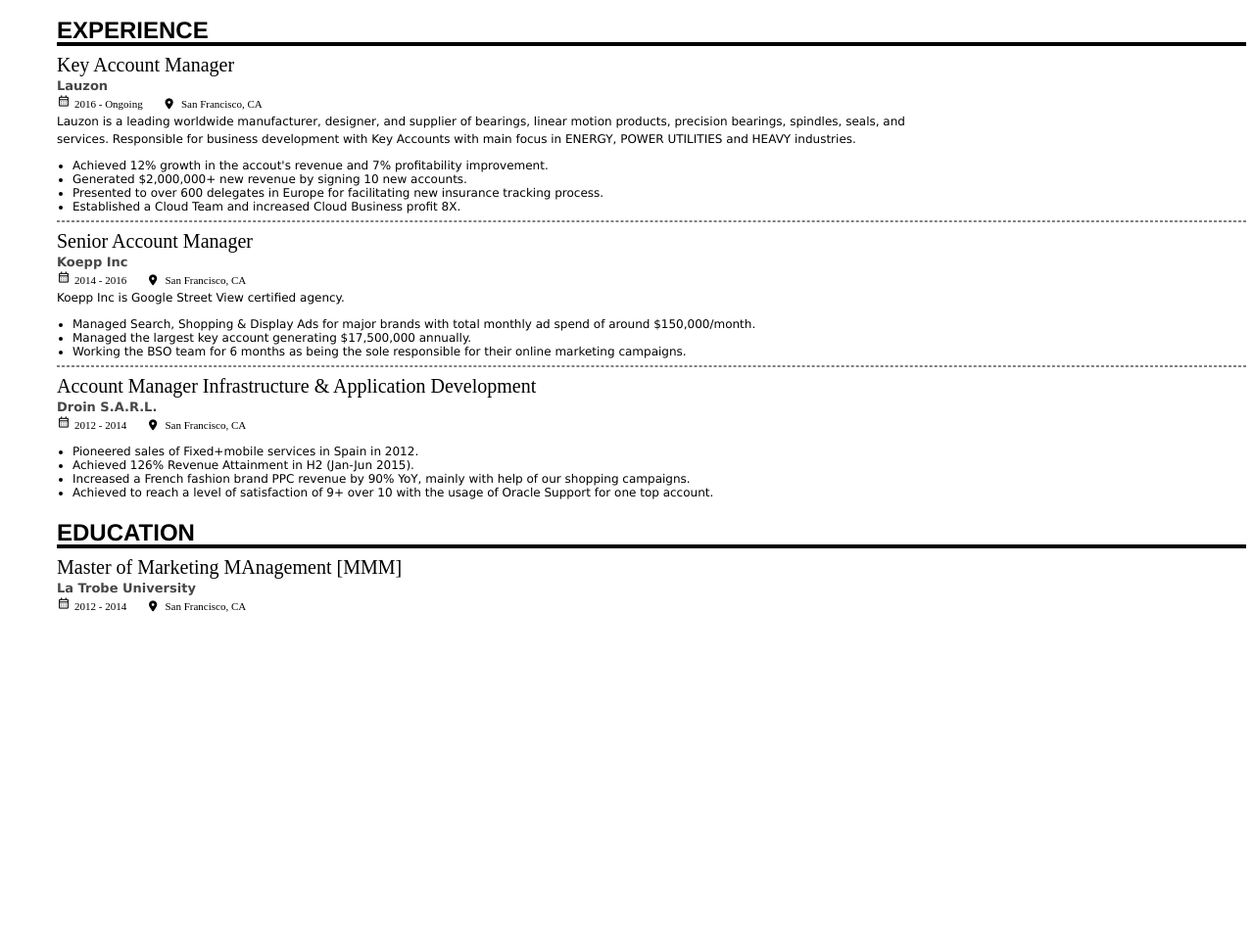
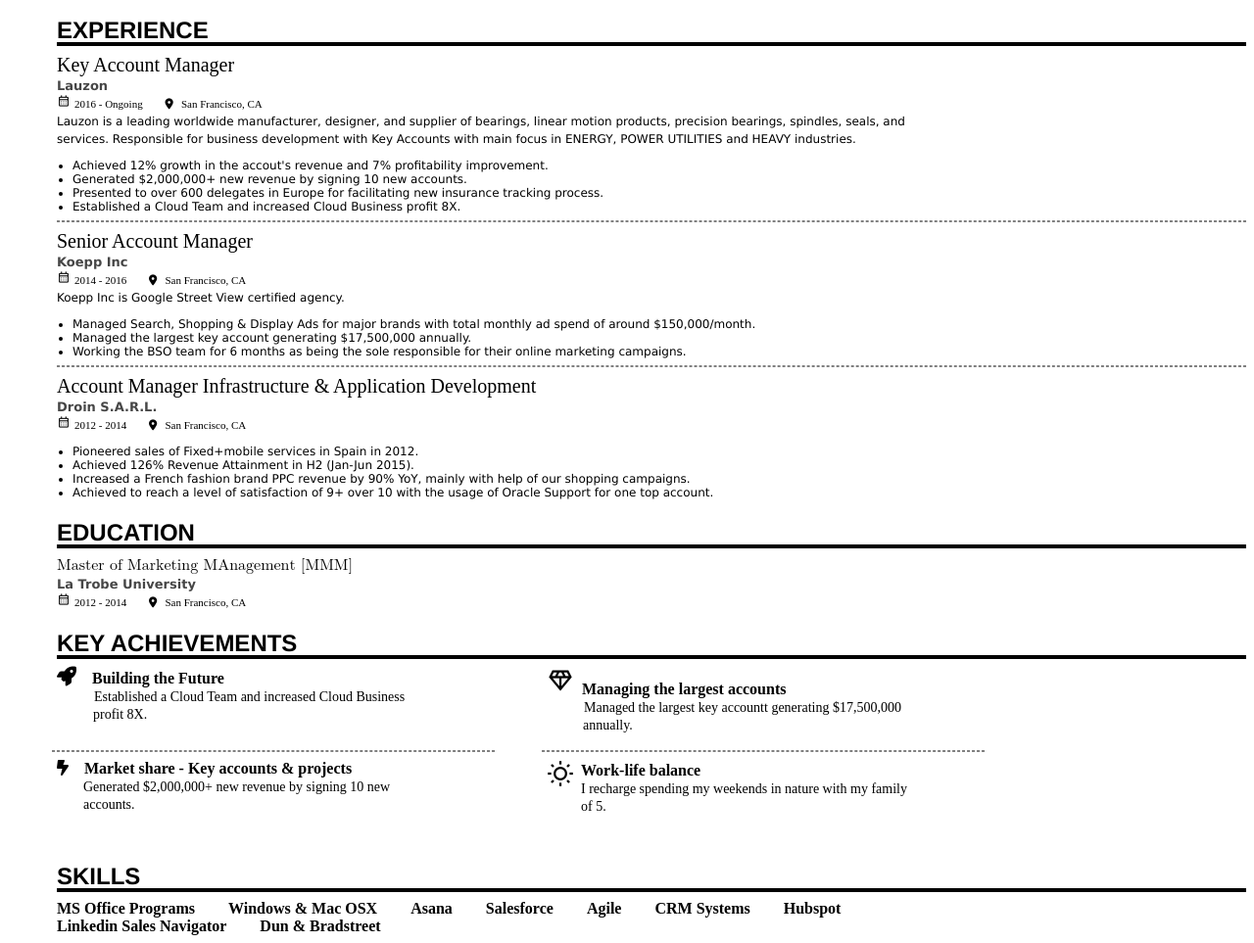
Before and after one commit to vasavadhanraj/Project, a plain HTML site: page index.html in a window 1280 px wide. Shown: the part 117-1080 px from the top of the page at 98% size. Before the commit the page ends 800 px from the top, so only its background shows below. Drawn offline with nearby package versions, Linux system fonts and the light colour scheme.

Commit message:
Update File

```diff
--- a/document.css
+++ b/document.css
@@ -38,6 +38,10 @@
     font-size: 13px;
     font-family: Verdana, Geneva, Tahoma, sans-serif;
     color: rgb(70, 70, 70);
+}
+
+.info-3{
+    font-family: math;
 }
 
 .text-2{
@@ -81,3 +85,75 @@
     margin-top: -5px;
     border: 1px gray dashed;
 }
+
+.box-4-container{
+    display: flex;
+}
+
+.box-4-container-2{
+    display: flex;
+}
+
+.content{
+    height: 90px;
+    width: 500px;
+}
+
+.icon-size{
+    font-size: 20px;
+}
+
+.box-4-content-2{
+    width: 400px;
+}
+
+.text-6{
+    font-size: 14px;
+    margin-left: 38px;
+}
+
+.text-7{
+    margin-left: 37px;
+}
+
+.icon-size2{
+    font-size: 28px !important;
+}
+
+.hr-size{
+    margin-left: -5px;
+    width: 450px;
+}
+
+.text-9{
+    font-size: 14px;
+    margin-left: 27px;
+}
+
+.text-10{
+    margin-left: 27px;
+}
+
+.box-4-content-5{
+    margin-top: -30px;
+    margin-left: 35px;
+}
+
+.text-11{
+    font-size: 14px;
+}
+
+/* .box-5{
+    display: inline;
+} */
+
+.box-5-content{
+    text-align: center;
+    width: 200px;
+    font-weight: bold;
+    /* border-bottom: 1px solid black; */
+}
+
+.box5-p{
+    padding-left: 30px;
+}
--- a/index.html
+++ b/index.html
@@ -114,7 +114,7 @@
         <div class="box3">
             <h2>EDUCATION</h2>
             <hr class="hr1">
-            <span class="info-1">Master of Marketing MAnagement [MMM]</span><br>
+            <span class="info-3">Master of Marketing MAnagement [MMM]</span><br>
             <span class="info-2"><b>La Trobe University</b></span><br>
             <span>
                 <span class="material-symbols-outlined">
@@ -128,6 +128,60 @@
                 </span>
             </span>
         </div>
+        <div class="box4">
+            <h2>KEY ACHIEVEMENTS</h2>
+            <hr class="hr1">
+            <div class="box-4-container">
+                <div class="box-4-content-1 content">
+                    <span class="icon">
+                        <i class="fa-solid fa-rocket icon-size"></i>
+                    </span>
+                    <span><b>&nbsp;&nbsp; Building the Future</b></span><br>
+                    <span class="text-6"> Established a Cloud Team and increased Cloud Business <br> <span class="text-7">profit 8X.</span></span>
+                </div>
+                <div class="box-4-content-2 content">
+                    <span class="material-symbols-outlined icon-size2">
+                        diamond
+                        </span>
+                    <span class="text-8"><b>&nbsp;Managing the largest accounts</b></span><br>
+                    <span class="text-6"> Managed the largest key accountt generating $17,500,000 <br> <span class="text-7">annually.</span></span>
+                </div>
+            </div>
+            <div class="box-4-container-2">
+                <div class="box-4-content-3 content">
+                    <hr class="hr2 hr-size">
+                    <i class="fa-solid fa-bolt-lightning"></i>
+                    <span><b>&nbsp;&nbsp;  Market share - Key accounts & projects</b></span><br>
+                    <span class="text-9"> Generated $2,000,000+ new revenue by signing 10 new<br> <span class="text-10">accounts.</span></span>
+                </div>
+                <div class="box-4-content-4 content">
+                    <hr class="hr2 hr-size">
+                    <span class="material-symbols-outlined icon-size2">
+                        wb_sunny
+                        </span>
+                    <div class="box-4-content-5">
+                        <span><b>Work-life balance</b></span><br>
+                        <span class="text-11"> I recharge spending my weekends in nature with my family<br> <span class="text-12">of 5.</span></span>
+
+                    </div>
+                </div>
+            </div>
         </div>
+        <div class="box5">
+            <h2>SKILLS</h2>
+            <hr class="hr1">
+            <div class="box-5-container">
+                <span class="box-5-content">MS Office Programs</span>
+                <span class="box-5-content box5-p">Windows & Mac OSX</span>
+                <span class="box-5-content box5-p">Asana</span>
+                <span class="box-5-content box5-p">Salesforce</span>
+                <span class="box-5-content box5-p">Agile</span>
+                <span class="box-5-content box5-p">CRM Systems</span>
+                <span class="box-5-content box5-p">Hubspot</span><br>
+                <span class="box-5-content">Linkedin Sales Navigator</span>
+                <span class="box-5-content box5-p">Dun & Bradstreet</span>
+            </div>
+        </div>
+    </div>
     </body>
 </html>
```
